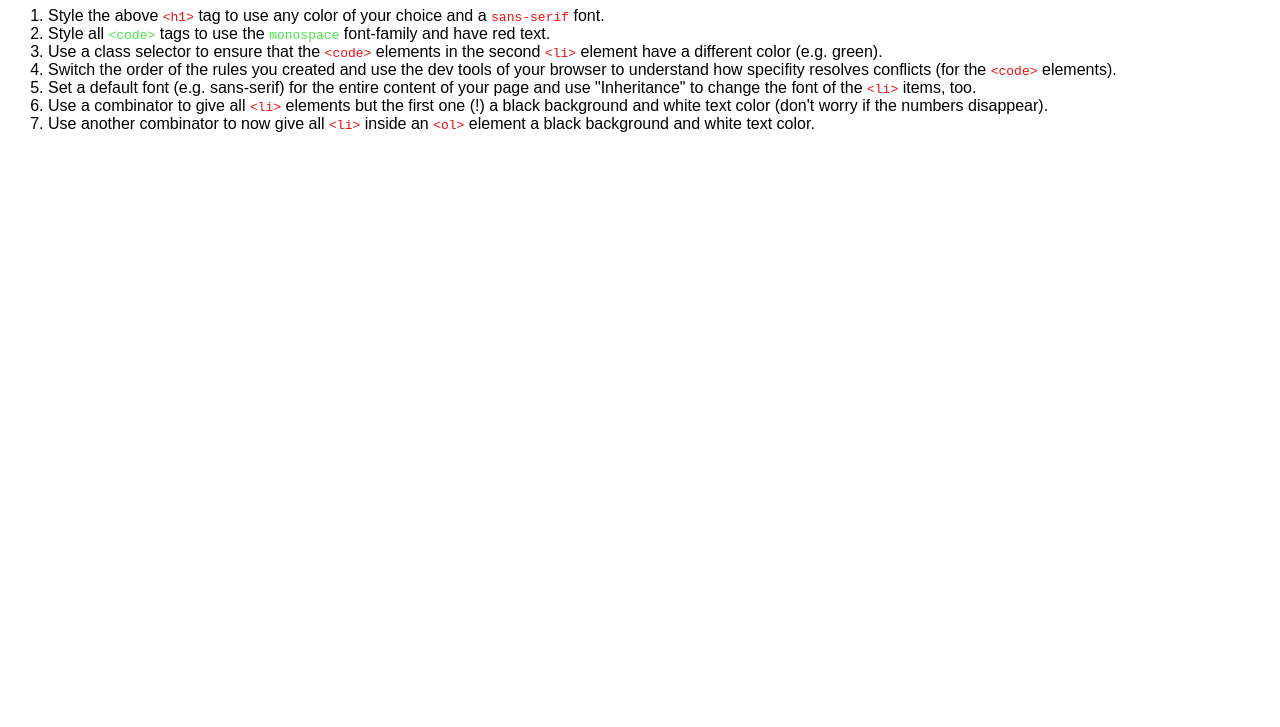
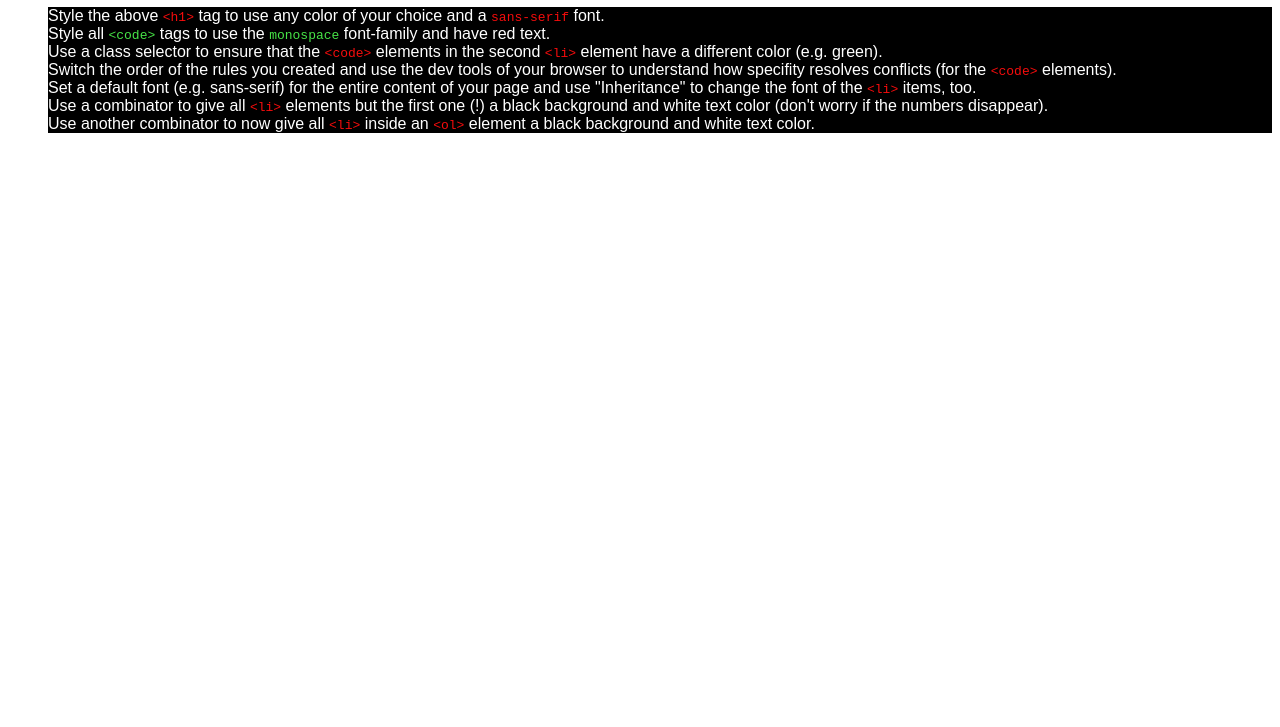
Before and after one commit to Dezx20/CSS-tutorial, a plain HTML site: page Assignment-1/index.html in a window 1280 px wide. Shown: the part 73-800 px from the top of the page. Drawn offline with Linux system fonts and the light colour scheme.

Commit message:
Assignment 1 done

```diff
--- a/Assignment-1/main.css
+++ b/Assignment-1/main.css
@@ -14,5 +14,14 @@ body {
   font-family: sans-serif;
 }
 li {
-  /* font-family: inherit; */
+  font-family: inherit;
 }
+li + li + li {
+  background-color: black;
+  color: white;
+}
+
+ol > li {
+  background-color: black;
+  color: white;
+}
```
